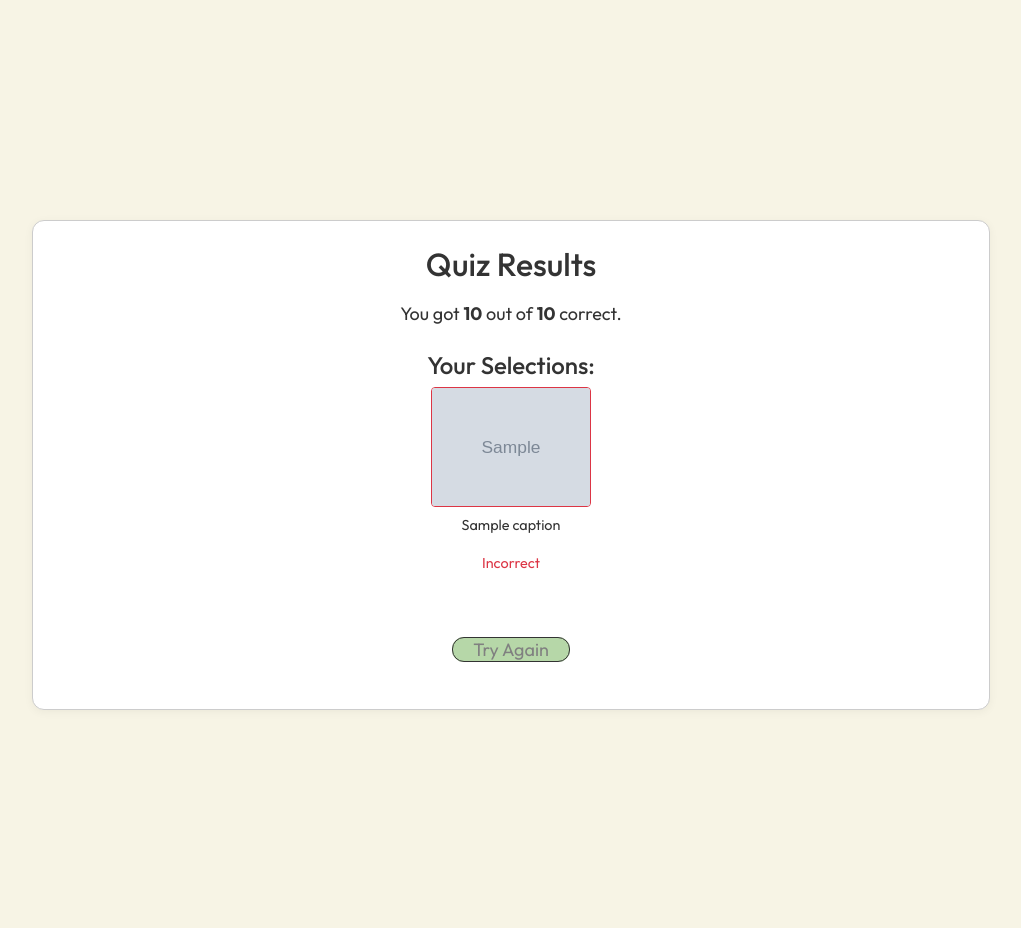
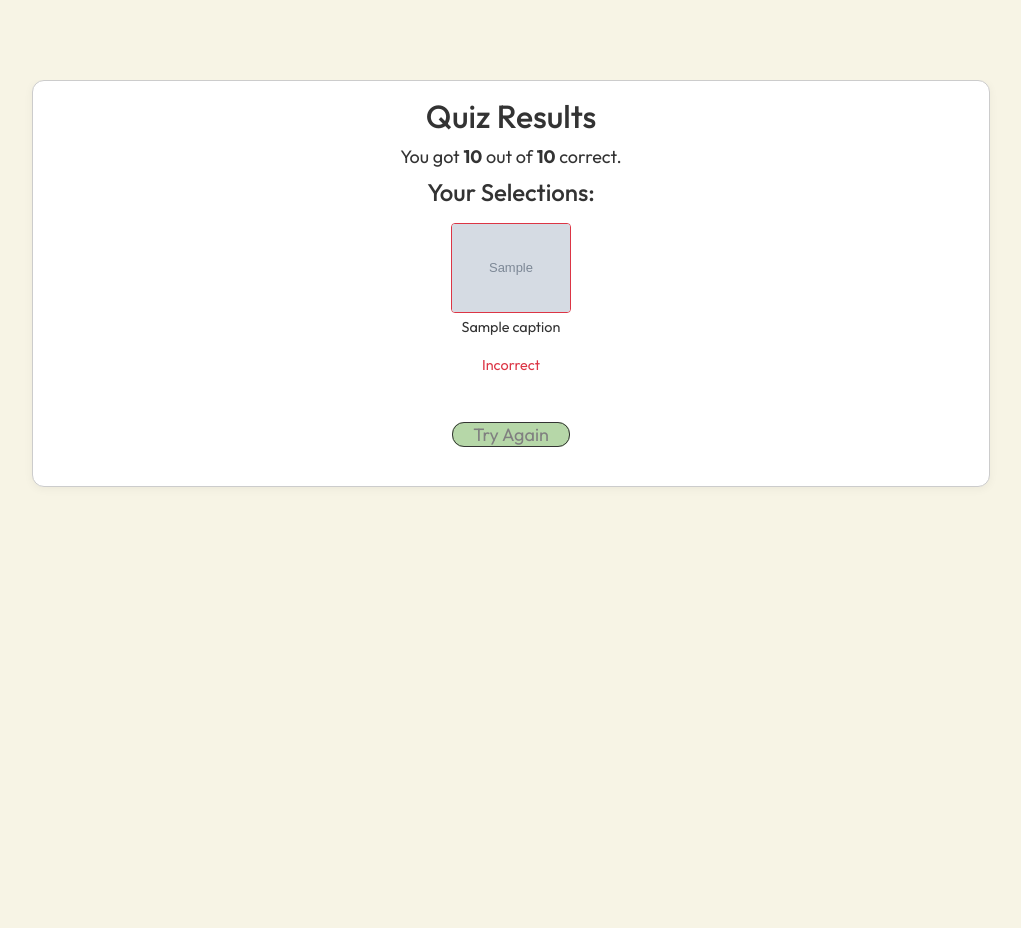
Before and after one commit to hibashaalan/skincareschool, a Flask app: template templates/quiz2_results.html in a window 1280 px wide. Shown: the part 62-990 px from the top of the page, without its empty margins (129-1150 px from the left). After the commit the page ends 549 px from the top, so only its background shows below. Run offline with Flask 3, Linux system fonts and the light colour scheme; the template is opened without the code that fills it: most values are stand-ins (such as "Sample title", 1, 10 or a date in 2020); grey boxes marked "Sample" are stand-in pictures; some libraries are stand-ins or nearby versions.

Commit message:
results display and grading

```diff
--- a/static/style.css
+++ b/static/style.css
@@ -150,6 +150,8 @@ body {
 }
 
 /* quiz2 */
+
+/* fonts and buttons */
 .q2-buttons{
   height:70px;
   line-height: 70px;
@@ -170,6 +172,7 @@ body {
   color:grey;
 }
 
+/* results, progress, active quiz elements */
 .correct {
   border-left: 4px solid green;
   background-color: #e6ffed;
@@ -247,7 +250,9 @@ body {
 .option-box img {
   border: none;
   box-shadow: none;
-}.fixed-height-container{
+}
+/* Fix amira's image height */
+.fixed-height-container{
   height: 450px;
   overflow: auto;
   position: relative;
--- a/templates/case_study.html
+++ b/templates/case_study.html
@@ -19,7 +19,7 @@
             <div class="col-md-8">
                 {% for q in questions %}
                 <div class="quiz-page" id="question-{{ q.id }}" style="display: {% if loop.first %}block{% else %}none{% endif %};">
-                    <h3 class="text-center mb-4">Which cleanser best suits Amira's skincare needs?</h3>
+                    <h3 class="text-center mb-4">Which product best suits Amira's skincare needs?</h3>
 
                     <div class="row justify-content-center">
                         {% for option in q.options %}
@@ -59,7 +59,6 @@
                         <div class="dot {% if loop.index0 == 1 %}active{% endif %}"></div>
                         {% endfor %}
                     </div>
-                    <p id="progress-text">Progress: 1/{{ questions|length }}</p>
                 </div>
             </div>
         </div>
--- a/templates/quiz2.html
+++ b/templates/quiz2.html
@@ -14,9 +14,9 @@
 
         <!-- Amira's Picture -->
         <div class="row mt-5">
-            <div class="col-4 info-card">
+            <div class="col-4 info-card fixed-height-container">
                 <img src="{{ url_for('static', filename='images/oily_skin.png') }}"
-                    class="img-fluid rounded mx-auto d-block mb-3"
+                    class="fixed-height rounded mx-auto d-block mb-3"
                     alt="Amira's Image"
                     style="max-width: 200px;">
             </div>
--- a/templates/quiz2_results.html
+++ b/templates/quiz2_results.html
@@ -1,21 +1,21 @@
 {% extends "base.html" %}
 {% block content %}
-  <div class="container-fluid d-flex align-items-center justify-content-center" style="min-height: 100vh;">
+  <div class="container-fluid d-flex justify-content-center align-items-start" style="height: 100%; overflow: hidden;">
     <div class="row w-100 justify-content-center">
       <div class="col-12 col-md-10">
-        <div class="info-card text-center p-4" style="max-height: 90vh; overflow-y: auto;">
-          <h2 class="mb-3">Quiz Results</h2>
-          <p>You got <strong>{{ score }}</strong> out of <strong>{{ total }}</strong> correct.</p>
+        <div class="info-card text-center p-3">
+          <h2 class="mb-2">Quiz Results</h2>
+          <p class="mb-2">You got <strong>{{ score }}</strong> out of <strong>{{ total }}</strong> correct.</p>
 
-          <h4 class="mt-4">Your Selections:</h4>
+          <h4 class="mb-3">Your Selections:</h4>
           <div class="row justify-content-center">
             {% for r in results %}
-              <div class="col-6 col-md-4 mb-4 d-flex flex-column align-items-center">
+            <div class="col-6 col-md-4 d-flex flex-column align-items-center mb-2">
               <img src="{{ url_for('static', filename='images/' ~ r.image.src) }}"
                   alt="{{ r.image.caption }}"
                   class="img-fluid rounded border {{ 'border-success' if r.is_correct else 'border-danger' }}"
-                    style="border-width: 4px; max-height: 120px; object-fit: contain;">
-                <p class="mt-2 small">{{ r.image.caption }}</p>
+                  style="border-width: 3px; max-height: 90px; object-fit: contain;">
+              <p class="mt-1 small">{{ r.image.caption }}</p>
               <p class="small {{ 'text-success' if r.is_correct else 'text-danger' }}">
                 {{ 'Correct' if r.is_correct else 'Incorrect' }}
               </p>
@@ -23,7 +23,7 @@
             {% endfor %}
           </div>
 
-          <a href="{{ url_for('serve_quiz2') }}" class="q2-buttons">Try Again</a>
+          <a href="{{ url_for('serve_quiz2') }}" class="q2-buttons mt-2">Try Again</a>
         </div>
       </div>
     </div>
```
Lines whose indentation alone changed are shown as unchanged.
